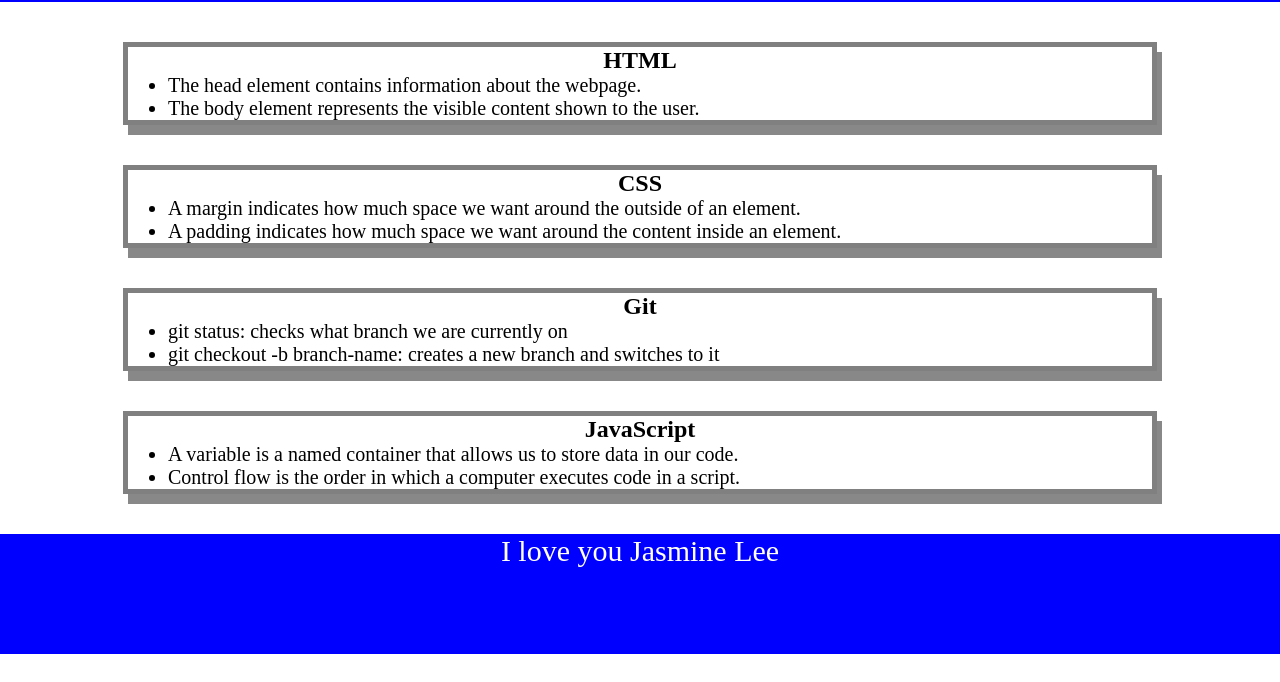
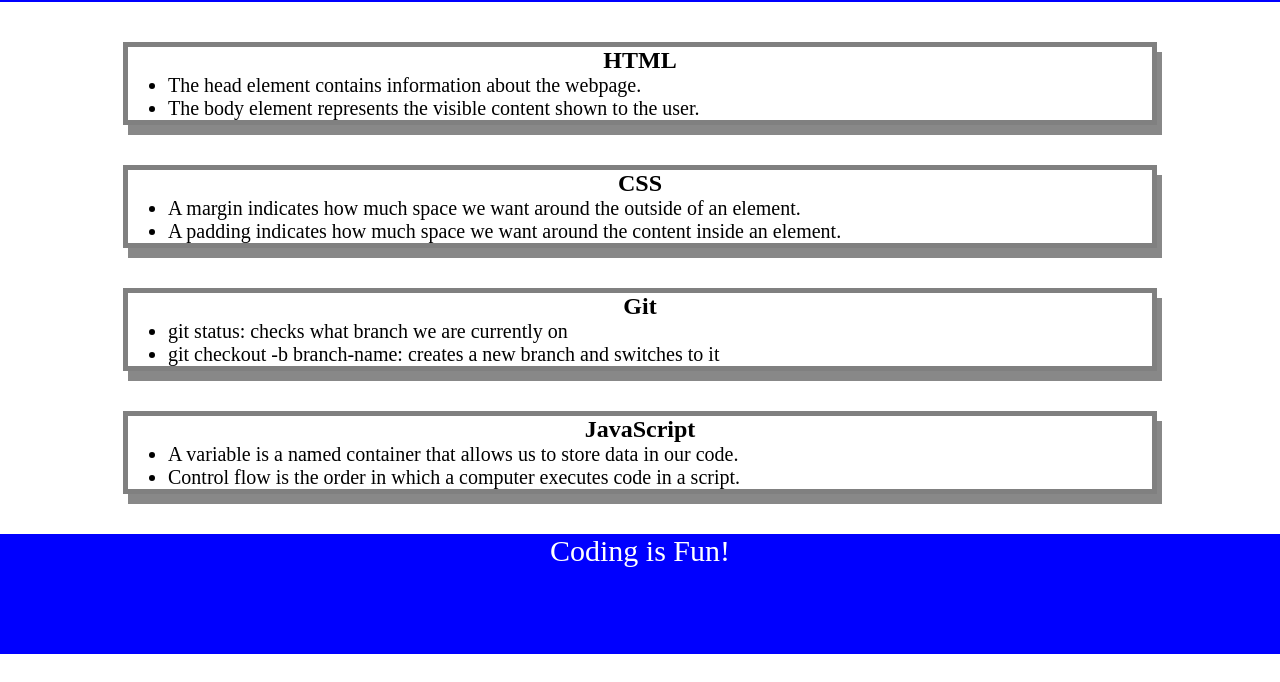
Before and after one commit to apostlex11/ProjectA, a plain HTML site: page index.html in a window 1280 px wide. Shown: the part 118-800 px from the top of the page. Drawn offline with Linux system fonts and the light colour scheme.

Commit message:
Update index.html

```diff
--- a/index.html
+++ b/index.html
@@ -48,7 +48,7 @@
     </main>
 
     <footer>
-      <p>I love you Jasmine Lee</p>
+      <p>Coding is Fun!</p>
     </footer>
     <script src="./assets/script.js"></script>
   </body>
```
